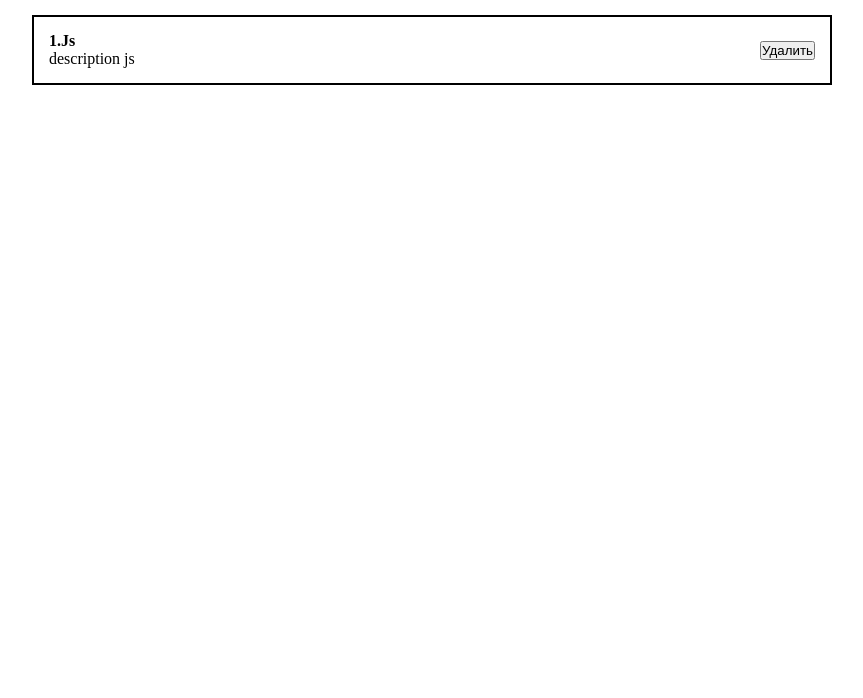
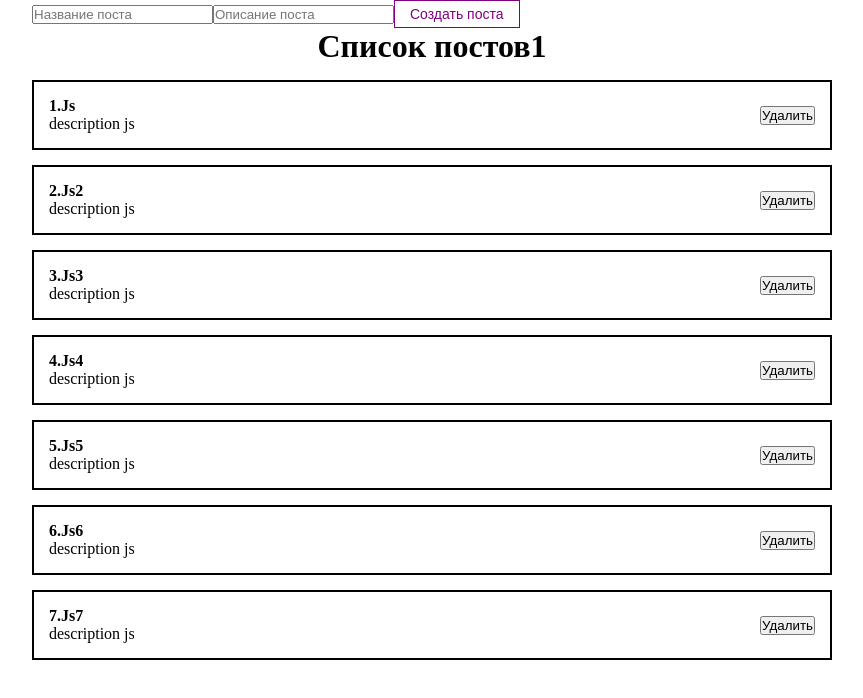
Before and after one commit to uniqcle/react-fund-course, a React (Create React App) app: page / in a window 1280 px wide. Shown: the top 698 px of the page, without its empty margins (208-1071 px from the left). Built offline with nearby package versions, Linux system fonts and the light colour scheme.

Commit message:
MyButton

```diff
--- a/src/App.js
+++ b/src/App.js
@@ -2,13 +2,30 @@ import React, { useState } from 'react'
 import './styles/App.css'
 import Counter from './components/Counter'
 import ClassCounter from './components/ClassCounter';
-import PostItem from './components/postItem';
+import PostList from './components/PostList'
+import MyButton from './components/UI/button/MyButton';
 
 function App() {
+  const [posts, setPosts] = useState([
+    { id: 1, title: 'Js', body: 'description js' },
+    { id: 2, title: 'Js2', body: 'description js' },
+    { id: 3, title: 'Js3', body: 'description js' },
+    { id: 4, title: 'Js4', body: 'description js' },
+    { id: 5, title: 'Js5', body: 'description js' },
+    { id: 6, title: 'Js6', body: 'description js' },
+    { id: 7, title: 'Js7', body: 'description js' }
+  ])
 
   return (
     <div className="App">
-      <PostItem post={{ id: 1, title: 'Js', body: 'description js' }} />
+
+      <form>
+        <input type="text" placeholder='Название поста' />
+        <input type="text" placeholder='Описание поста' />
+        <MyButton> Создать поста </MyButton>
+      </form>
+
+      <PostList posts={posts} title="Список постов1" />
 
     </div>
   );
--- /dev/null
+++ b/src/components/PostList.jsx
@@ -0,0 +1,17 @@
+import React from 'react';
+import PostItem from './postItem';
+
+function PostList({ posts, title }) {
+
+    return (
+        <div>
+            <h1 style={{ textAlign: 'center' }}>{title}</h1>
+
+            {posts.map(post => (
+                <PostItem key={post.id} post={post} />
+            ))}
+        </div>
+    );
+}
+
+export default PostList;
--- /dev/null
+++ b/src/components/UI/button/MyButton.jsx
@@ -0,0 +1,12 @@
+import React from 'react';
+import classes from './MyButton.module.css'
+
+function MyButton({ children, ...props }) {
+    return (
+        <button {...props} className={classes.myBtn}>
+            {children}
+        </button>
+    );
+}
+
+export default MyButton;
--- /dev/null
+++ b/src/components/UI/button/MyButton.module.css
@@ -0,0 +1,8 @@
+.myBtn {
+  padding: 5px 15px;
+  color: purple;
+  font-size: 14px;
+  background: transparent;
+  border: 1px solid purple;
+  cursor: pointer;
+}
```
